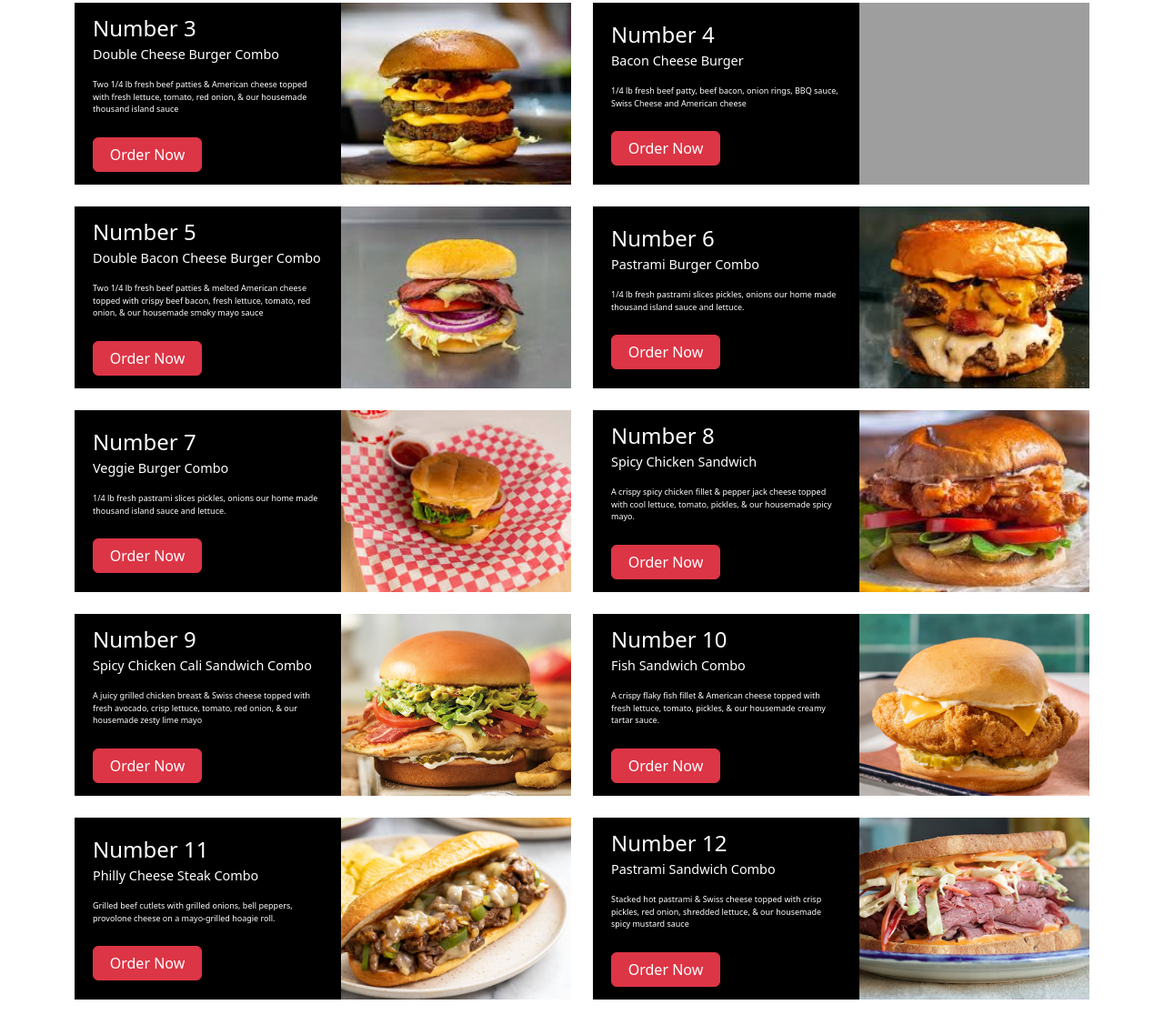
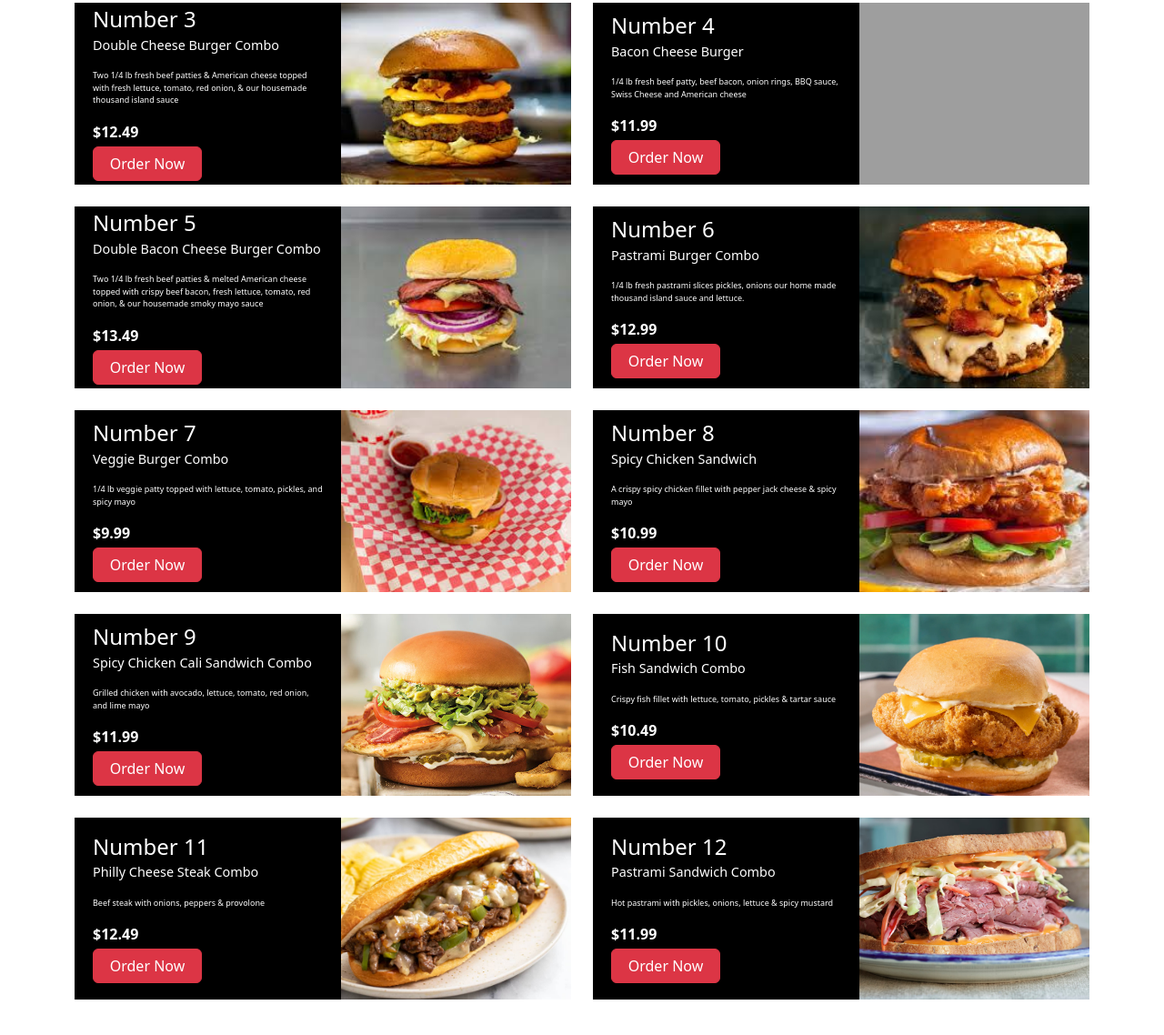
Before and after one commit to 247ELI/webReDesign, a plain HTML site: page index.html in a window 1280 px wide. Shown: the part 420-1558 px from the top of the page at 91% size. Drawn offline with nearby package versions, Linux system fonts and the light colour scheme; grey boxes are pictures that could not be loaded.

Commit message:
menu finish

```diff
--- a/index.html
+++ b/index.html
@@ -36,7 +36,10 @@
           <h4>Number 1</h4>
           <p style="margin-top:-5px; font-size:0.9rem;">Juicy Burger</p>
           <p style="font-size: xx-small;">Delicious burger with fresh ingredients.</p>
-          <button class="btn btn-danger mt-2" style="width:120px;">Order Now</button>
+
+          <p style="font-size:1rem; font-weight:bold; margin-bottom:4px;">$8.99</p>
+
+          <button class="btn btn-danger" style="width:120px;">Order Now</button>
         </div>
         <div class="menu-img" style="flex:1; overflow:hidden;">
           <img src="/assets/featured-stovetop-burgers-recipe.jpg" style="width:100%; height:100%; object-fit:cover;">
@@ -51,7 +54,10 @@
           <h4>Number 2</h4>
           <p style="margin-top:-5px; font-size:0.9rem;">Cheese Burger Combo</p>
           <p style="font-size: xx-small;">1/4 lb fresh beef patty & American cheese topped with fresh lettuce, tomato, red onion, & our house-made thousand island sauce</p>
-          <button class="btn btn-danger mt-2" style="width:120px;">Order Now</button>
+
+          <p style="font-size:1rem; font-weight:bold; margin-bottom:4px;">$10.49</p>
+
+          <button class="btn btn-danger" style="width:120px;">Order Now</button>
         </div>
         <div class="menu-img" style="flex:1; overflow:hidden;">
           <img src="/assets/burger1.jpg" style="width:100%; height:100%; object-fit:cover;">
@@ -66,7 +72,10 @@
           <h4>Number 3</h4>
           <p style="margin-top:-5px; font-size:0.9rem;">Double Cheese Burger Combo</p>
           <p style="font-size: xx-small;">Two 1/4 lb fresh beef patties & American cheese topped with fresh lettuce, tomato, red onion, & our housemade thousand island sauce</p>
-          <button class="btn btn-danger mt-2" style="width:120px;">Order Now</button>
+
+          <p style="font-size:1rem; font-weight:bold; margin-bottom:4px;">$12.49</p>
+
+          <button class="btn btn-danger" style="width:120px;">Order Now</button>
         </div>
         <div class="menu-img" style="flex:1; overflow:hidden;">
           <img src="/pics/juicyburgerdouble.jpg" style="width:100%; height:100%; object-fit:cover;">
@@ -81,7 +90,10 @@
           <h4>Number 4</h4>
           <p style="margin-top:-5px; font-size:0.9rem;">Bacon Cheese Burger</p>
           <p style="font-size: xx-small;">1/4 lb fresh beef patty, beef bacon, onion rings, BBQ sauce, Swiss Cheese and American cheese</p>
-          <button class="btn btn-danger mt-2" style="width:120px;">Order Now</button>
+
+          <p style="font-size:1rem; font-weight:bold; margin-bottom:4px;">$11.99</p>
+
+          <button class="btn btn-danger" style="width:120px;">Order Now</button>
         </div>
         <div class="menu-img" style="flex:1; overflow:hidden;">
           <img src="/pics/bbqbunger.png" style="width:100%; height:100%; object-fit:cover;">
@@ -96,7 +108,10 @@
           <h4>Number 5</h4>
           <p style="margin-top:-5px; font-size:0.9rem;">Double Bacon Cheese Burger Combo</p>
           <p style="font-size: xx-small;">Two 1/4 lb fresh beef patties & melted American cheese topped with crispy beef bacon, fresh lettuce, tomato, red onion, & our housemade smoky mayo sauce</p>
-          <button class="btn btn-danger mt-2" style="width:120px;">Order Now</button>
+
+          <p style="font-size:1rem; font-weight:bold; margin-bottom:4px;">$13.49</p>
+
+          <button class="btn btn-danger" style="width:120px;">Order Now</button>
         </div>
         <div class="menu-img" style="flex:1; overflow:hidden;">
           <img src="/pics/pastramiburger.jpg" style="width:100%; height:100%; object-fit:cover;">
@@ -111,7 +126,10 @@
           <h4>Number 6</h4>
           <p style="margin-top:-5px; font-size:0.9rem;">Pastrami Burger Combo</p>
           <p style="font-size: xx-small;">1/4 lb fresh pastrami slices pickles, onions our home made thousand island sauce and lettuce.</p>
-          <button class="btn btn-danger mt-2" style="width:120px;">Order Now</button>
+
+          <p style="font-size:1rem; font-weight:bold; margin-bottom:4px;">$12.99</p>
+
+          <button class="btn btn-danger" style="width:120px;">Order Now</button>
         </div>
         <div class="menu-img" style="flex:1; overflow:hidden;">
           <img src="/pics/download.jpg" style="width:100%; height:100%; object-fit:cover;">
@@ -125,8 +143,11 @@
         <div class="menu-text" style="flex:1; background-color:black; color:white; padding:20px; display:flex; flex-direction:column; justify-content:center;">
           <h4>Number 7</h4>
           <p style="margin-top:-5px; font-size:0.9rem;">Veggie Burger Combo</p>
-          <p style="font-size: xx-small;">1/4 lb fresh pastrami slices pickles, onions our home made thousand island sauce and lettuce.</p>
-          <button class="btn btn-danger mt-2" style="width:120px;">Order Now</button>
+          <p style="font-size: xx-small;">1/4 lb veggie patty topped with lettuce, tomato, pickles, and spicy mayo</p>
+
+          <p style="font-size:1rem; font-weight:bold; margin-bottom:4px;">$9.99</p>
+
+          <button class="btn btn-danger" style="width:120px;">Order Now</button>
         </div>
         <div class="menu-img" style="flex:1; overflow:hidden;">
           <img src="/pics/veggie.jpg" style="width:100%; height:100%; object-fit:cover;">
@@ -140,8 +161,11 @@
         <div class="menu-text" style="flex:1; background-color:black; color:white; padding:20px; display:flex; flex-direction:column; justify-content:center;">
           <h4>Number 8</h4>
           <p style="margin-top:-5px; font-size:0.9rem;">Spicy Chicken Sandwich</p>
-          <p style="font-size: xx-small;">A crispy spicy chicken fillet & pepper jack cheese topped with cool lettuce, tomato, pickles, & our housemade spicy mayo.</p>
-          <button class="btn btn-danger mt-2" style="width:120px;">Order Now</button>
+          <p style="font-size: xx-small;">A crispy spicy chicken fillet with pepper jack cheese & spicy mayo</p>
+
+          <p style="font-size:1rem; font-weight:bold; margin-bottom:4px;">$10.99</p>
+
+          <button class="btn btn-danger" style="width:120px;">Order Now</button>
         </div>
         <div class="menu-img" style="flex:1; overflow:hidden;">
           <img src="/pics/download (1).jpg" style="width:100%; height:100%; object-fit:cover;">
@@ -155,8 +179,11 @@
         <div class="menu-text" style="flex:1; background-color:black; color:white; padding:20px; display:flex; flex-direction:column; justify-content:center;">
           <h4>Number 9</h4>
           <p style="margin-top:-5px; font-size:0.9rem;">Spicy Chicken Cali Sandwich Combo</p>
-          <p style="font-size: xx-small;">A juicy grilled chicken breast & Swiss cheese topped with fresh avocado, crisp lettuce, tomato, red onion, & our housemade zesty lime mayo</p>
-          <button class="btn btn-danger mt-2" style="width:120px;">Order Now</button>
+          <p style="font-size: xx-small;">Grilled chicken with avocado, lettuce, tomato, red onion, and lime mayo</p>
+
+          <p style="font-size:1rem; font-weight:bold; margin-bottom:4px;">$11.99</p>
+
+          <button class="btn btn-danger" style="width:120px;">Order Now</button>
         </div>
         <div class="menu-img" style="flex:1; overflow:hidden;">
           <img src="/assets/sandwiches-california-chicken.jpg" style="width:100%; height:100%; object-fit:cover;">
@@ -170,8 +197,11 @@
         <div class="menu-text" style="flex:1; background-color:black; color:white; padding:20px; display:flex; flex-direction:column; justify-content:center;">
           <h4>Number 10</h4>
           <p style="margin-top:-5px; font-size:0.9rem;">Fish Sandwich Combo</p>
-          <p style="font-size: xx-small;">A crispy flaky fish fillet & American cheese topped with fresh lettuce, tomato, pickles, & our housemade creamy tartar sauce.</p>
-          <button class="btn btn-danger mt-2" style="width:120px;">Order Now</button>
+          <p style="font-size: xx-small;">Crispy fish fillet with lettuce, tomato, pickles & tartar sauce</p>
+
+          <p style="font-size:1rem; font-weight:bold; margin-bottom:4px;">$10.49</p>
+
+          <button class="btn btn-danger" style="width:120px;">Order Now</button>
         </div>
         <div class="menu-img" style="flex:1; overflow:hidden;">
           <img src="/assets/fish.png" style="width:100%; height:100%; object-fit:cover;">
@@ -185,8 +215,11 @@
         <div class="menu-text" style="flex:1; background-color:black; color:white; padding:20px; display:flex; flex-direction:column; justify-content:center;">
           <h4>Number 11</h4>
           <p style="margin-top:-5px; font-size:0.9rem;">Philly Cheese Steak Combo</p>
-          <p style="font-size: xx-small;">Grilled beef cutlets with grilled onions, bell peppers, provolone cheese on a mayo-grilled hoagie roll.</p>
-          <button class="btn btn-danger mt-2" style="width:120px;">Order Now</button>
+          <p style="font-size: xx-small;">Beef steak with onions, peppers & provolone</p>
+
+          <p style="font-size:1rem; font-weight:bold; margin-bottom:4px;">$12.49</p>
+
+          <button class="btn btn-danger" style="width:120px;">Order Now</button>
         </div>
         <div class="menu-img" style="flex:1; overflow:hidden;">
           <img src="/assets/Philly-Cheesesteaks-F.jpg" style="width:100%; height:100%; object-fit:cover;">
@@ -200,8 +233,11 @@
         <div class="menu-text" style="flex:1; background-color:black; color:white; padding:20px; display:flex; flex-direction:column; justify-content:center;">
           <h4>Number 12</h4>
           <p style="margin-top:-5px; font-size:0.9rem;">Pastrami Sandwich Combo</p>
-          <p style="font-size: xx-small;">Stacked hot pastrami & Swiss cheese topped with crisp pickles, red onion, shredded lettuce, & our housemade spicy mustard sauce</p>
-          <button class="btn btn-danger mt-2" style="width:120px;">Order Now</button>
+          <p style="font-size: xx-small;">Hot pastrami with pickles, onions, lettuce & spicy mustard</p>
+
+          <p style="font-size:1rem; font-weight:bold; margin-bottom:4px;">$11.99</p>
+
+          <button class="btn btn-danger" style="width:120px;">Order Now</button>
         </div>
         <div class="menu-img" style="flex:1; overflow:hidden;">
           <img src="/assets/sandwich.png.png" style="width:100%; height:100%; object-fit:cover;">
```
